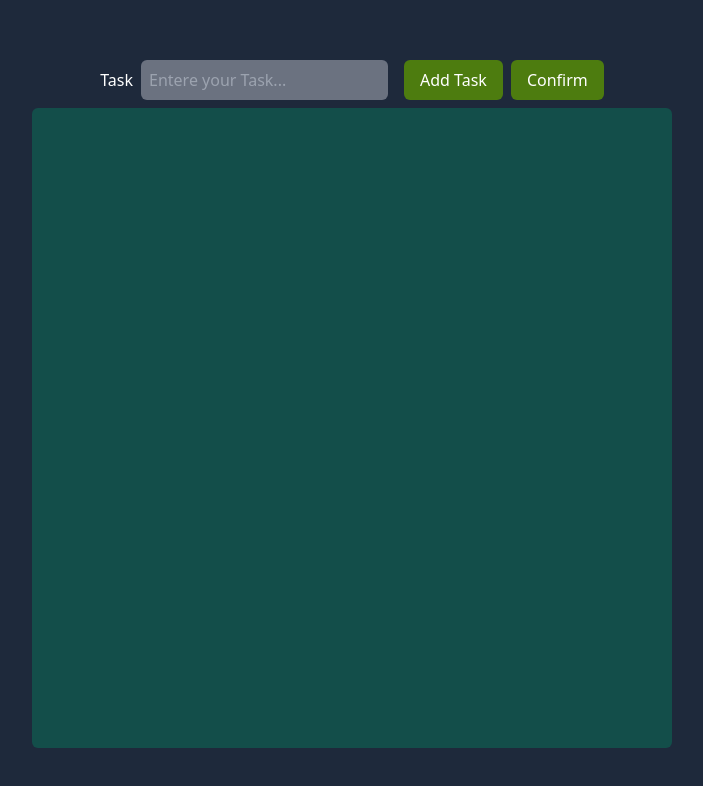
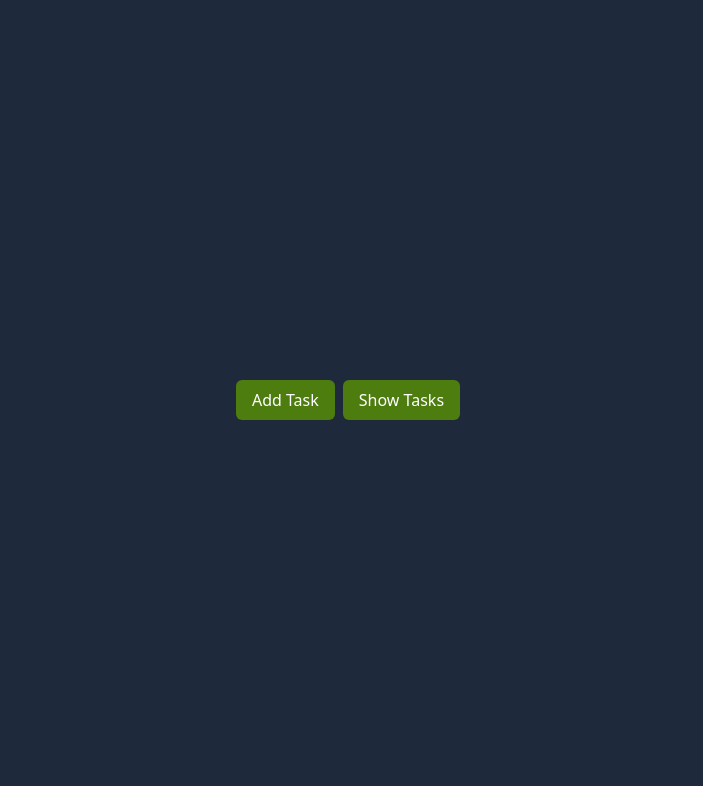
Before and after one commit to mmdaminah/stateManagement, a React (Create React App) app: page / in a window 1280 px wide. Shown: the top 786 px of the page, without its empty margins (288-991 px from the left). Built offline with nearby package versions, Linux system fonts and the light colour scheme.

Commit message:
redux init

```diff
--- a/package.json
+++ b/package.json
@@ -8,6 +8,7 @@
     "@testing-library/user-event": "^13.5.0",
     "react": "^17.0.2",
     "react-dom": "^17.0.2",
+    "react-redux": "^7.2.6",
     "react-router-dom": "^6.2.1",
     "react-scripts": "5.0.0",
     "web-vitals": "^2.1.3"
--- a/src/App.jsx
+++ b/src/App.jsx
@@ -1,54 +1,13 @@
-import { useState ,useReducer } from 'react'
-import { reducer, initialState } from './reducer'
+import { useNavigate } from 'react-router-dom'
 function App() {
-  const [input,setInput] = useState("")
-  const [id,setId] = useState(0)
-  const [tasks,dispatch] = useReducer(reducer,initialState)
-  const [idToUpdate,setIdToUpdate] = useState()
-  const handleClick = ()=>{
-    dispatch({type:'add',payload:{id,name:input}})
-    setInput("")
-    setId(id+1)
-  }
-  const handleDelete = (id)=>{
-    dispatch({type:'delete',payload:id})
-  }
-  const handleUpdate = (task)=>{
-    setInput(task.name)
-    setIdToUpdate(task.id)
-  }
-  const handleUpdateConfirm = ()=>{
-    dispatch({type:'update',payload:{idToUpdate,input}})
-  }
+  const navigate = useNavigate()
   return (
-    <div className="w-full h-full flex flex-col justify-center items-center
+    <div className="w-full h-full flex justify-center items-center
         bg-slate-800 text-white">
-        <div className="my-2">
-          <label htmlFor="">Task</label>
-          <input type="text" placeholder='Entere your Task...' onChange={(e)=>setInput(e.target.value)}
-           value={input} className="bg-gray-500 rounded-md mx-2  p-2 outline-none" />
-          <button onClick={handleClick}
-           className='bg-lime-700 px-4 py-2 rounded-md mx-2'>Add Task</button>
-           <button onClick={handleUpdateConfirm}
-           className='bg-lime-700 px-4 py-2 rounded-md'>Confirm</button>
-        </div>
-        <div className="bg-teal-900 rounded-md overflow-y-auto p-4" style={{width:"40rem",height:"40rem"}}>
-        {
-          tasks.tasks.map((task,index)=>(
-            <div key={index} className='flex w-full my-1'>
-              <div className='w-2/3'>{task.name}</div>
-              <div>
-                <button onClick={()=>handleDelete(task.id)}
-                className='bg-red-500 px-4 py-2 rounded-md'>delete</button>
-              </div>
-              <div className='ml-2'>
-                <button onClick={()=>handleUpdate(task)}
-                className='bg-yellow-500 px-4 py-2 rounded-md'>update</button>
-              </div>
-            </div>
-          ))
-        }
-        </div>
+        <button className='bg-lime-700 px-4 py-2 rounded-md'
+        onClick={()=>navigate('/addTask')}>Add Task</button>
+        <button className='bg-lime-700 px-4 py-2 rounded-md mx-2'
+        onClick={()=>navigate('/tasks')}>Show Tasks</button>
     </div>
   );
 }
--- a/src/index.js
+++ b/src/index.js
@@ -3,10 +3,20 @@ import ReactDOM from 'react-dom';
 import './index.css';
 import App from './App';
 import reportWebVitals from './reportWebVitals';
-
+import { BrowserRouter, Routes, Route } from "react-router-dom";
+import Update from './pages/update'
+import Tasks from './pages/tasks'
+import AddTask from './pages/addTasks'
 ReactDOM.render(
   <React.StrictMode>
-    <App />
+    <BrowserRouter>
+      <Routes>
+        <Route path="/" element={<App />} />
+        <Route path="/update" element={<Update />} />
+        <Route path="/tasks" element={<Tasks />} />
+        <Route path="/addtask" element={<AddTask />} />
+      </Routes>
+    </BrowserRouter>
   </React.StrictMode>,
   document.getElementById('root')
 );
--- /dev/null
+++ b/src/pages/addTasks.jsx
@@ -0,0 +1,12 @@
+import React from 'react'
+
+const AddTasks = () => {
+    return (
+    <div className="w-full h-full flex justify-center items-center
+    bg-slate-800 text-white">
+        <input type="text" />
+    </div>
+    )
+}
+
+export default AddTasks
--- /dev/null
+++ b/src/pages/tasks.jsx
@@ -0,0 +1,11 @@
+import React from 'react'
+
+const Tasks = () => {
+    return (
+        <div>
+
+        </div>
+    )
+}
+
+export default Tasks
--- /dev/null
+++ b/src/pages/update.jsx
@@ -0,0 +1,11 @@
+import React from 'react'
+
+const Update = () => {
+    return (
+        <div>
+
+        </div>
+    )
+}
+
+export default Update
```
Also changed, not shown: src/redux/rootReducer.js (added), src/redux/store.js (added), src/redux/taskReducer/taskReducer.js (added), 1 other file (tests, documents, lock files or other folders).
